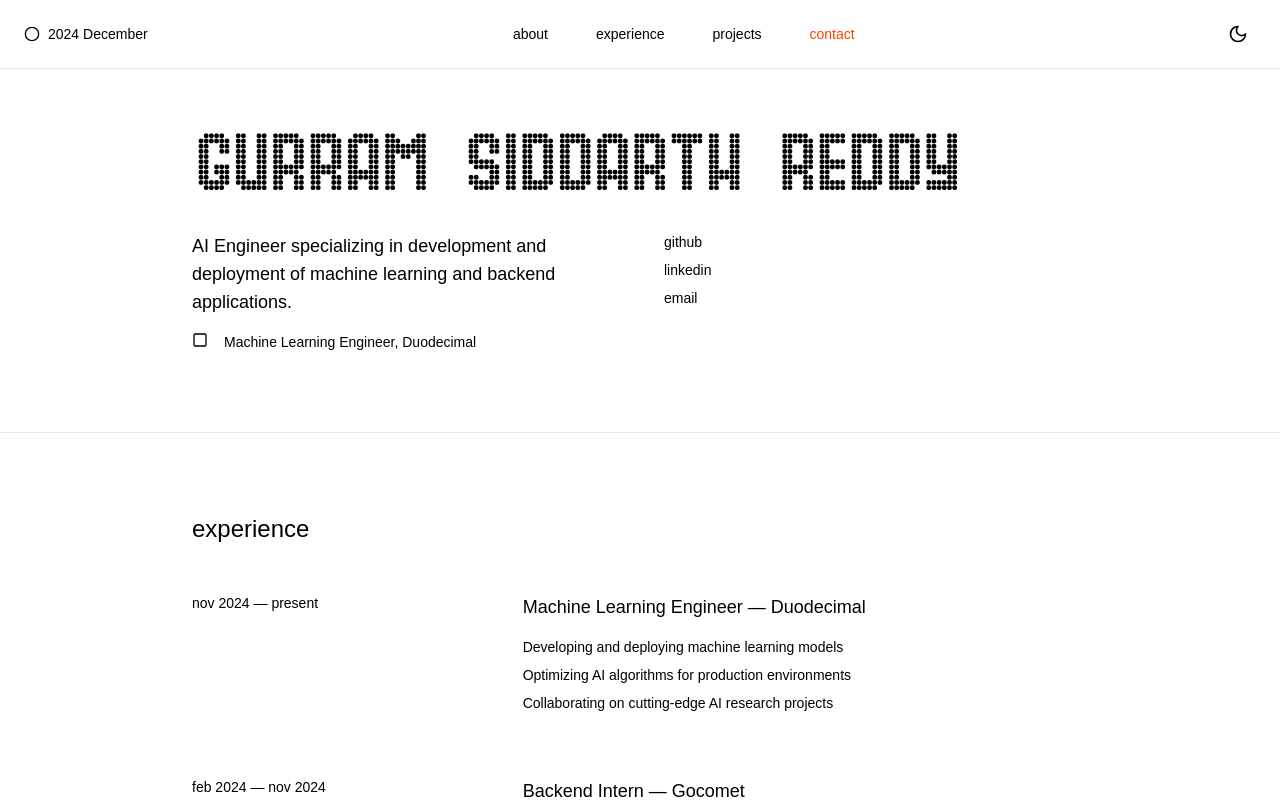
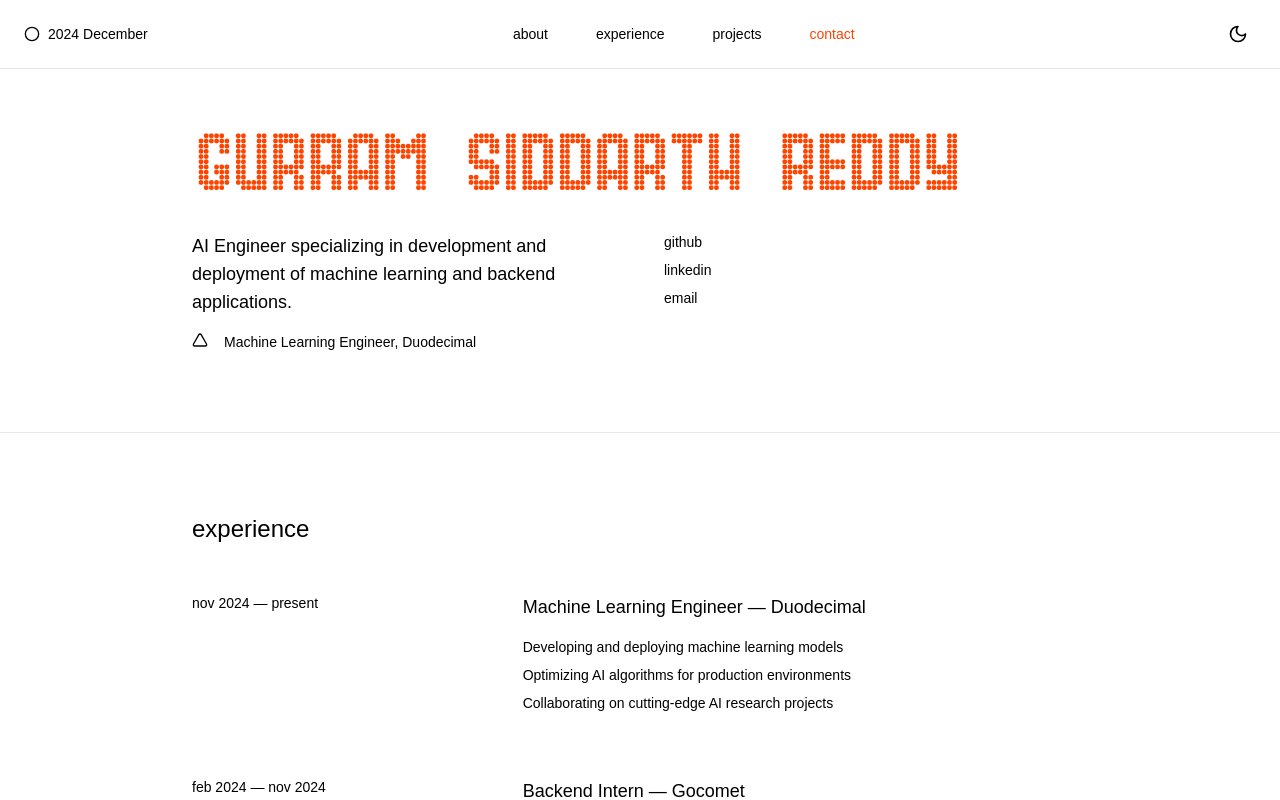
Before and after one commit to siddarthreddygsr/portfolio, a Next.js app: page / in a window 1280 px wide. Shown: the top 800 px of the page. Built offline with nearby package versions, Linux system fonts and the light colour scheme; a web font is replaced by a local one.

Commit message:
styling
Signed-off-by: Siddarthreddygsr <siddarthreddygsr@gmail.com>

```diff
--- a/src/app/page.tsx
+++ b/src/app/page.tsx
@@ -1,4 +1,4 @@
-import { Circle, Square, Minus } from 'lucide-react'
+import { Circle, Square, Minus, Triangle } from 'lucide-react'
 import Link from 'next/link'
 import MobileNav from '../components/MobileNav'
 import ThemeToggle from '../components/ThemeToggle'
@@ -61,12 +61,12 @@ export default function Home() {
 
       <section className="pt-32 pb-20 px-4 sm:px-6">
         <div className="container mx-auto max-w-4xl">
-          <h1 className="text-5xl md:text-6xl lg:text-7xl mb-8 gas-font">GURRAM SIDDARTH REDDY</h1>
+          <h1 className="text-5xl md:text-6xl lg:text-7xl mb-8 gas-font text-[var(--accent-color)]">GURRAM SIDDARTH REDDY</h1>
           <div className="grid grid-cols-1 sm:grid-cols-2 gap-8 sm:gap-12">
             <div>
               <p className="text-base sm:text-lg mb-4">AI Engineer specializing in development and deployment of machine learning and backend applications.</p>
               <div className="flex gap-4 text-sm">
-                <Square className="w-4 h-4 flex-shrink-0" />
+                <Triangle className="w-4 h-4 flex-shrink-0" />
                 <span>Machine Learning Engineer, Duodecimal</span>
               </div>
             </div>
@@ -139,7 +139,9 @@ export default function Home() {
                 className="group block p-4 border border-[var(--font-color)]/10 hover:border-[var(--accent-color)] transition-colors duration-300"
               >
                 <div className="mb-4 flex items-center justify-between">
-                  <Square className="w-8 h-8" />
+                  <Square
+                    className="w-8 h-8 group-hover:text-[var(--accent-color)]"
+                  />
                   <span className="text-sm text-[var(--font-color)]/60">{`0${index + 1}`}</span>
                 </div>
                 <h3 className="text-lg mb-4 group-hover:text-[var(--accent-color)]">{project.title}</h3>
```
